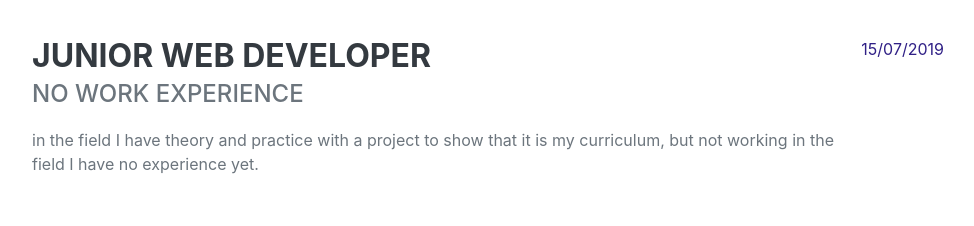
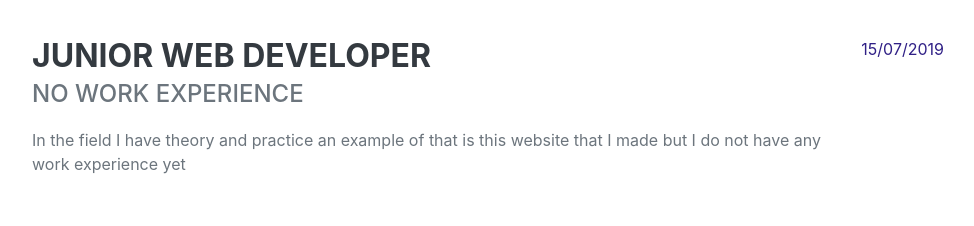
Before and after one commit to nicolas-esteban-web/portfolio, a plain HTML site: page index.html in a window 1280 px wide. Shown: the part 1120-1346 px from the top of the page, without its empty margins (288-1262 px from the left). Drawn offline with nearby package versions, Linux system fonts and the light colour scheme; a web font is replaced by a local one.

Commit message:
Update index.html

```diff
--- a/index.html
+++ b/index.html
@@ -5,7 +5,7 @@
         <meta name="viewport" content="width=device-width, initial-scale=1, shrink-to-fit=no" />
         <meta name="description" content="I make custom web pages with html5, css3, javascript and frameworks" />
         <meta name="author" content="Nicolás M. Esteban" />
-        <title>curriculum</title>
+        <title>Resume</title>
         <link rel="icon" type="image/x-icon" href="assets/img/favicon.png" />
         <!-- Font Awesome icons (free version)-->
         <script src="https://use.fontawesome.com/releases/v5.13.0/js/all.js" crossorigin="anonymous"></script>
@@ -65,10 +65,8 @@
                         <div class="flex-grow-1">
                             <h3 class="mb-0">Junior web developer</h3>
                             <div class="subheading mb-3">No work experience</div>
-                            <p>
-                           in the field I have theory and practice with a project
-                                to show that it is my curriculum, but not working in the field
-                                I have no experience yet.
+                            <p> In the field I have theory and practice an example
+                                of that is this website that I made but I do not have any work experience yet
                                 </p>
                         </div>
                         <div class="flex-shrink-0"><span class="text-primary">15/07/2019</span></div>
```
